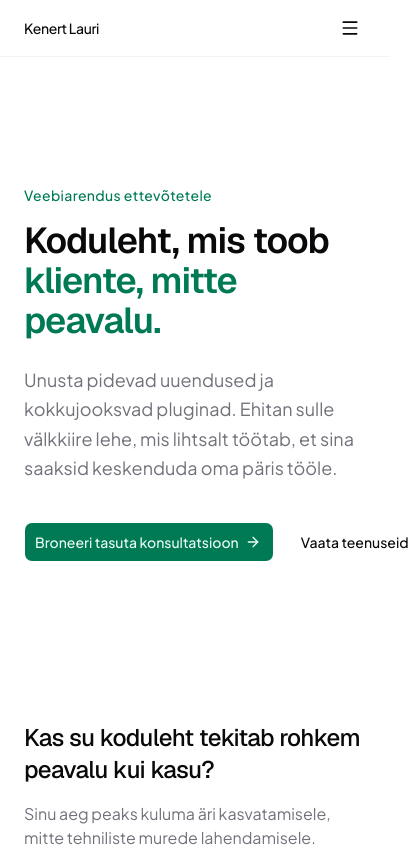
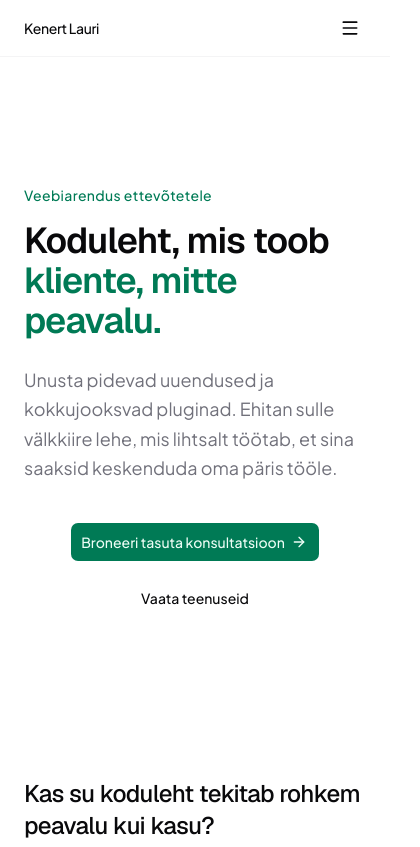
Before and after one commit to TheKents0209/portfolio, a Next.js app: page / in a window 390 px wide. Shown: the top 847 px of the page, 420 px wide, since content can reach past the window. Built offline with nearby package versions, Linux system fonts and the light colour scheme.

Commit message:
feat: update layout of HeroSection for improved responsiveness

```diff
--- a/src/components/sections/hero.tsx
+++ b/src/components/sections/hero.tsx
@@ -27,7 +27,7 @@ export function HeroSection() {
             lihtsalt töötab, et sina saaksid keskenduda oma päris tööle.
           </p>
           <div
-            className="hero-in mt-10 flex items-center gap-4"
+            className="hero-in mt-10 flex flex-col items-center gap-4 md:flex-row"
             style={{ animationDelay: "340ms" }}
           >
             <Button asChild size="lg" className="group">
```
